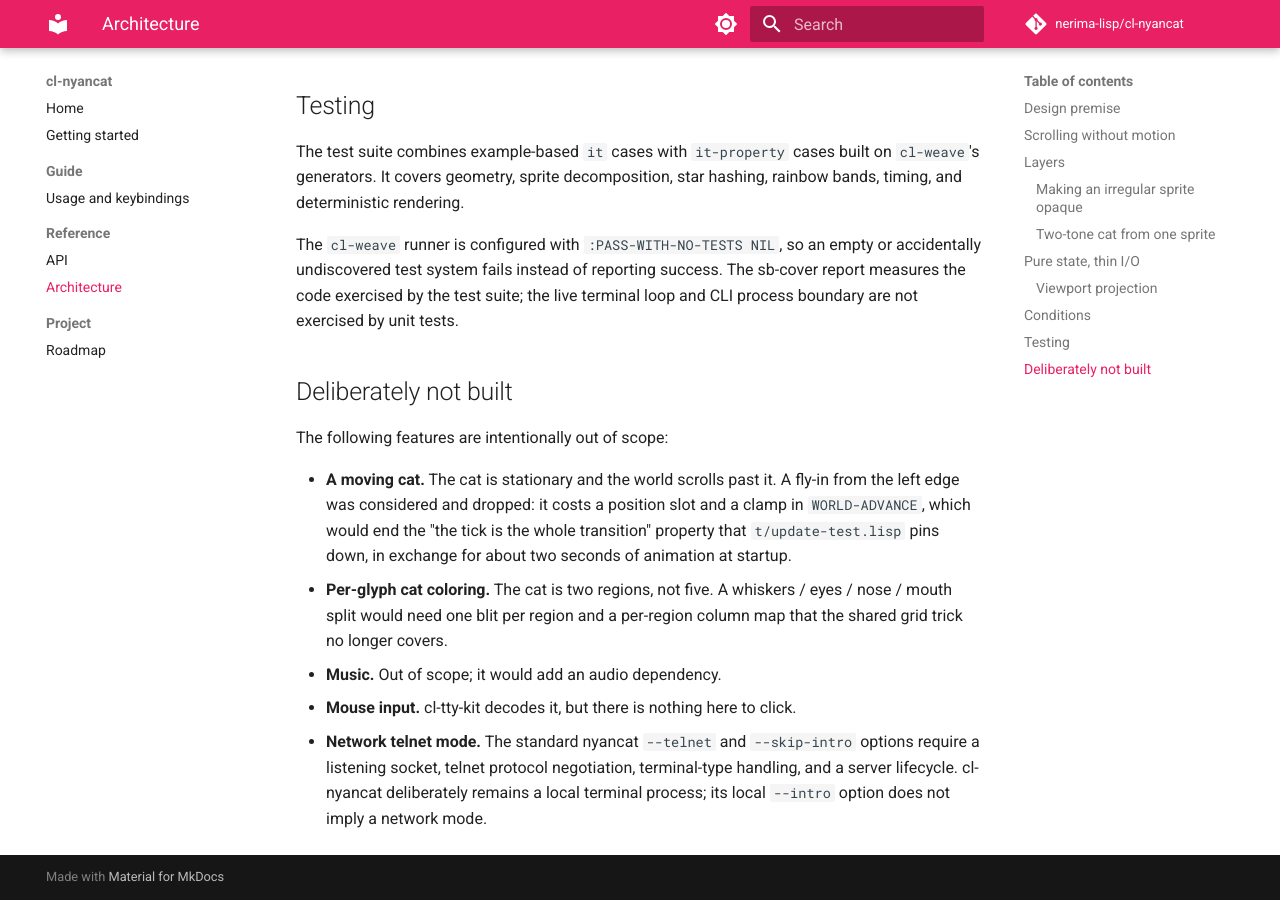
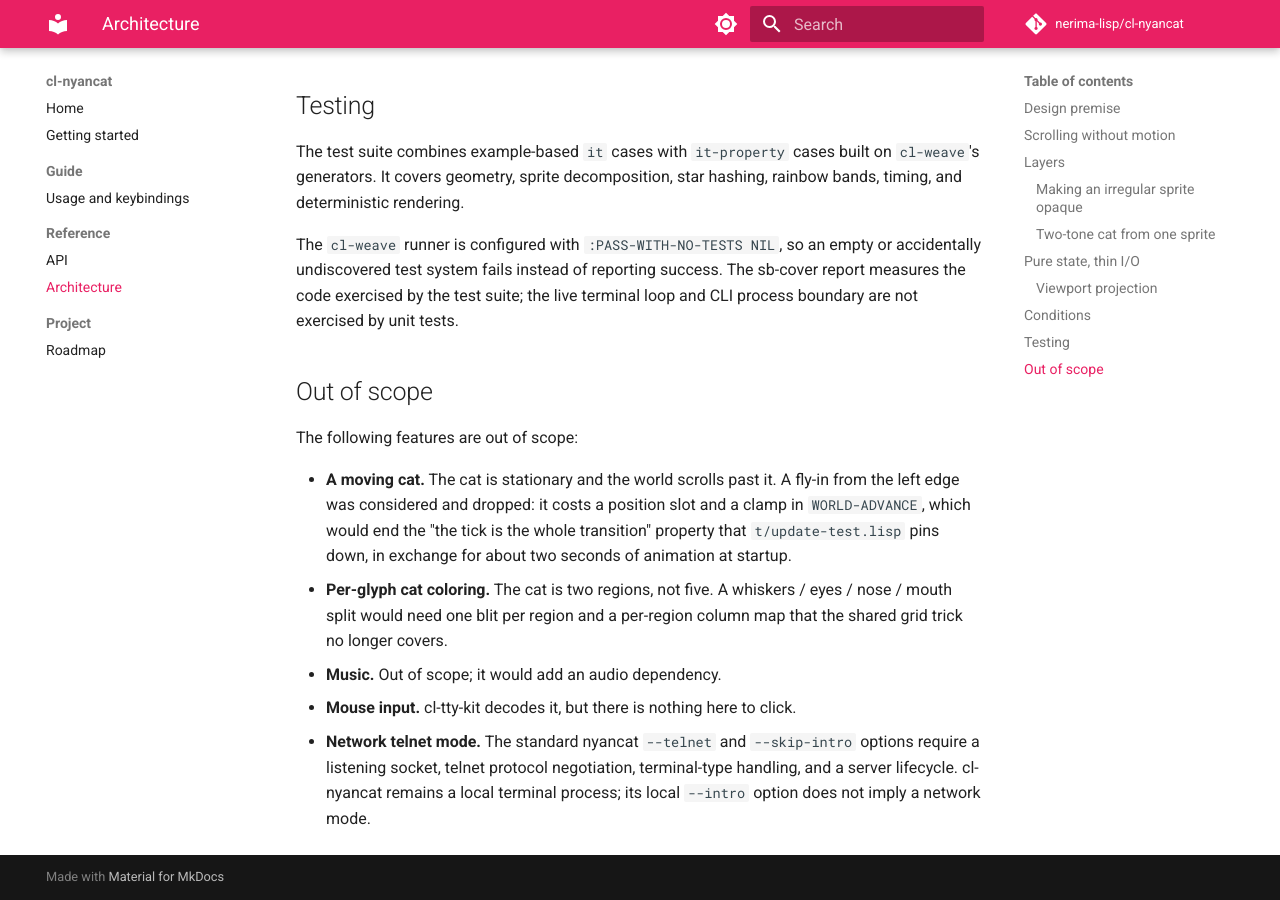
Before and after one commit to nerima-lisp/cl-nyancat, an MkDocs documentation site: the page built from docs/src/reference/architecture.md, in a window 1280 px wide and 900 px high, scrolled down 2680 px. Built offline with MkDocs 1.6.1 and Material for MkDocs 9.7.7, drawn with Linux system fonts in a browser that asks for light colours; comment, search, counter and statistics services are not loaded.

Commit message:
Remove remaining subjective prose

```diff
--- a/docs/src/guide/usage.md
+++ b/docs/src/guide/usage.md
@@ -37,7 +37,7 @@ change the library animation geometry. With no explicit crop bound, each
 viewport is centered in the current world. The `--min-*` and `--max-*` options
 override that placement and use half-open bounds.
 
-The local terminal mode deliberately does not provide the standard nyancat
+The local terminal mode does not provide the standard nyancat
 `--telnet` or `--skip-intro` options. Those options belong to a network server
 mode, while cl-nyancat remains a local terminal application.
 
--- a/docs/src/reference/architecture.md
+++ b/docs/src/reference/architecture.md
@@ -127,9 +127,9 @@ or accidentally undiscovered test system fails instead of reporting success.
 The sb-cover report measures the code exercised by the test suite; the live
 terminal loop and CLI process boundary are not exercised by unit tests.
 
-## Deliberately not built
+## Out of scope
 
-The following features are intentionally out of scope:
+The following features are out of scope:
 
 - **A moving cat.** The cat is stationary and the world scrolls past it. A
   fly-in from the left edge was considered and dropped: it costs a position
@@ -144,5 +144,5 @@ The following features are intentionally out of scope:
 - **Network telnet mode.** The standard nyancat `--telnet` and
   `--skip-intro` options require a listening socket, telnet protocol
   negotiation, terminal-type handling, and a server lifecycle. cl-nyancat
-  deliberately remains a local terminal process; its local `--intro` option
+  remains a local terminal process; its local `--intro` option
   does not imply a network mode.
```
Also changed, not shown: README.md, 1 other file.
